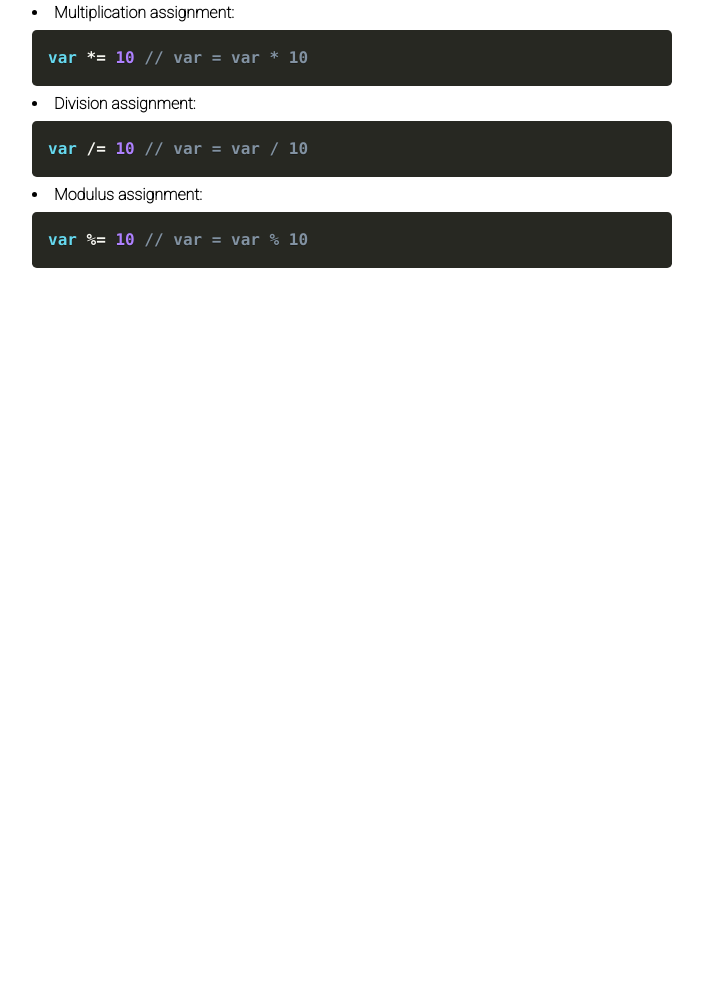
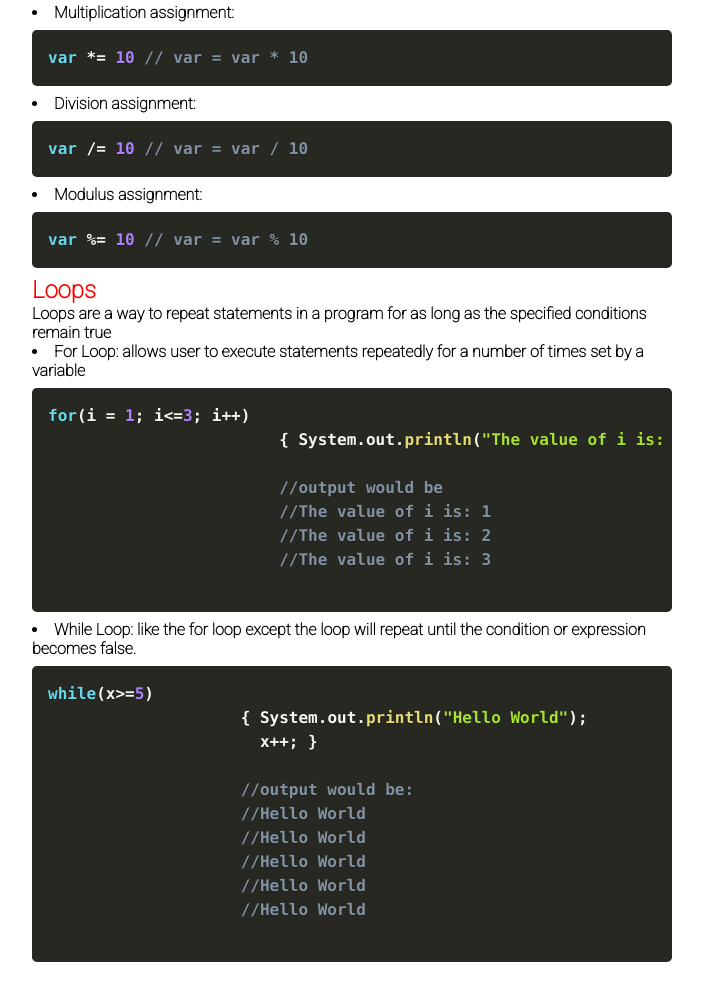
Before and after one commit to Ayush7614/CheatSheet-Templates, a plain HTML site: page Java Cheatsheet/index.html in a window 1280 px wide. Shown: the part 2568-3568 px from the top of the page, without its empty margins (288-991 px from the left). Before the commit the page ends 2876 px from the top, so only its background shows below. Drawn offline with Linux system fonts and the light colour scheme; a web font is replaced by a local one.

Commit message:
Updated java cheatsheet with loops explanations

```diff
--- a/Java Cheatsheet/index.html
+++ b/Java Cheatsheet/index.html
@@ -115,6 +115,31 @@
             <li><b>Modulus assignment:</b>
                 <pre class="language-js"><code>var %= 10 // var = var % 10</code></pre>
             </li>
+            <h2 style="color: red;">Loops</h2>
+            <p>Loops are a way to repeat statements in a program for as long as the specified conditions remain true</p>
+            <li><b>For Loop:</b> allows user to execute statements repeatedly for a number of times set by a variable
+                <pre class="language-js"><code>for(i = 1; i<=3; i++)
+                        { System.out.println("The value of i is: "+i); }
+
+                        //output would be
+                        //The value of i is: 1
+                        //The value of i is: 2
+                        //The value of i is: 3
+                </code></pre>
+            </li>
+            <li><b>While Loop:</b> like the for loop except the loop will repeat until the condition or expression becomes false.
+                <pre class="language-js"><code>while(x>=5)
+                    { System.out.println("Hello World");
+                      x++; }
+
+                    //output would be:
+                    //Hello World
+                    //Hello World
+                    //Hello World
+                    //Hello World
+                    //Hello World
+            </code></pre>
+            </li>
         </ol>
     </div>
 </body>
```
